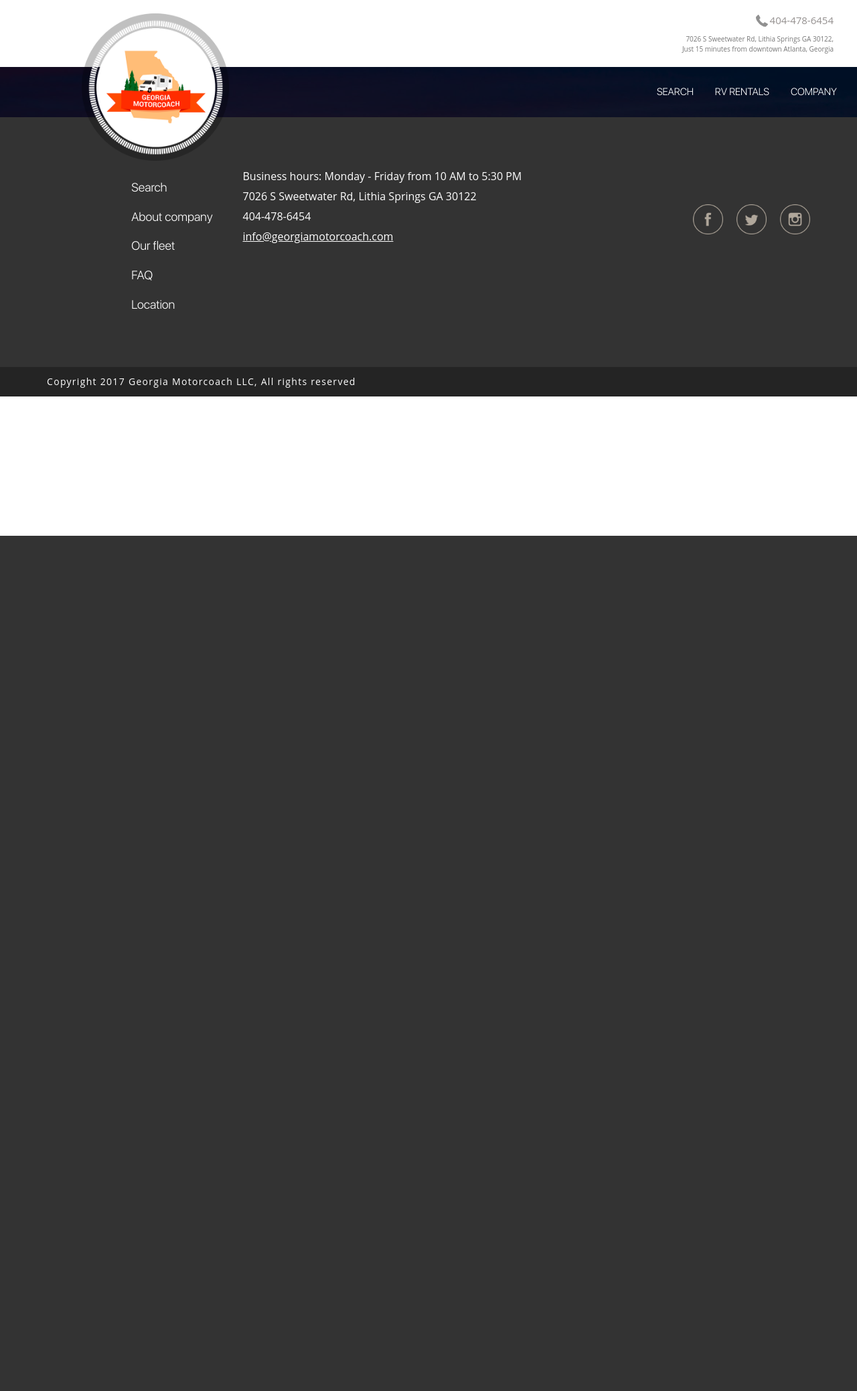
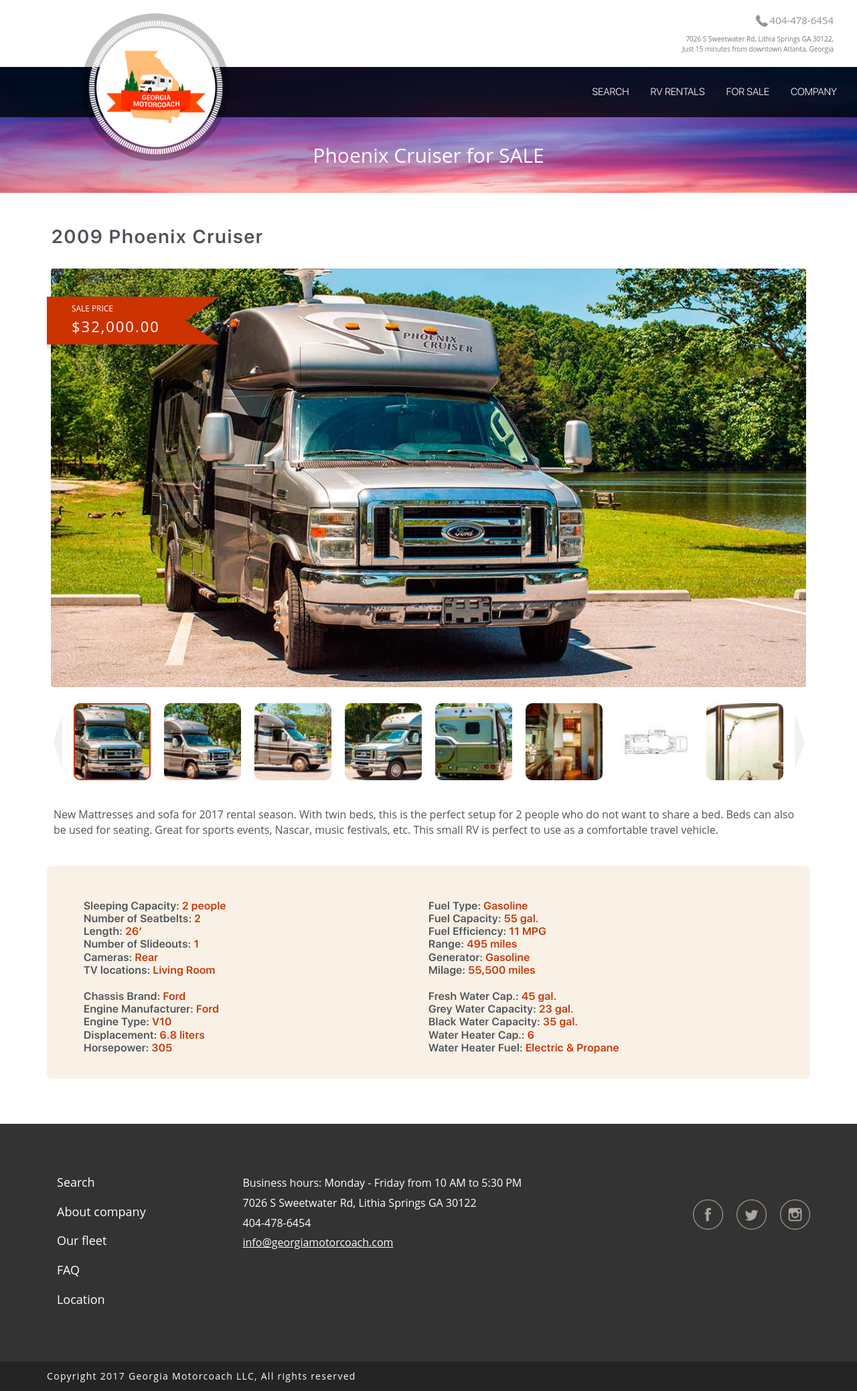
Before and after one commit to prodocik/GMCWebPhp, a PHP site: page /phoenixsale.html in a window 1280 px wide. Shown: the whole page at 67% size. Before the commit the page ends 800 px from the top, so only its background shows below. Run offline with PHP 8.4, Linux system fonts and the light colour scheme; some web fonts are replaced.

Commit message:
rv for sale
btcruiser
phoenix

```diff
--- a/css/style.css
+++ b/css/style.css
@@ -311,6 +311,11 @@ a {
   outline: 0;
 }
 
+.sub-menu .parentMenu:hover {
+  text-decoration: none;
+  color: #888888;
+}
+
 :focus {
   outline: 0;
 }
@@ -363,14 +368,15 @@ img button a {
   list-style: square;
   width: 100px;
   z-index: 7;
-  background-color: rgba(0, 0, 0, 1);
-  border-radius: 5px;
+  background-color: rgba(0, 0, 0, 0.8);
+  border-radius: 0px 0px 5px 5px;
+
 }
 
 .nav .sub-menu:hover .dropdown {
   position: absolute;
-  left: 10px;
-  top: -15px;
+  left: 5px;
+  top: 32px;
   -webkit-animation-name: example;
   animation-name: example;
   -webkit-animation-duration: 0.5s;
@@ -380,7 +386,7 @@ img button a {
 }
 
 .dropdown li {
-  padding-top: 25px;
+  padding-top: 15px;
   list-style: none;
   text-align: center;
 }
@@ -516,7 +522,7 @@ img button a {
 .nav-pills>li>ul>li.active>a, .nav-pills>li>ul>li.active>a:hover, .nav-pills>li>ul>li.active>a:focus {
   color: orange;
   text-decoration: none;
-  background-color: transparent;
+
 }
 
 .nav-pills>li.active>a, .nav-pills>li.active>a:hover, .nav-pills>li.active>a:focus {
@@ -529,6 +535,7 @@ img button a {
   background-color: transparent;
   color: orange;
 }
+
 
 .promotext {
   height: 100%;
--- a/func.php
+++ b/func.php
@@ -4,6 +4,9 @@
         }
  	      if ($_GET['page'] == 'ourfleet') {
         include ('ourfleet.php');
+        }
+        if ($_GET['page'] == 'ourfleet') {
+            include ('forsale.php');
         }
             if ($_GET['page'] == 'faq') {
         include ('faq.php');
@@ -21,6 +24,12 @@
         }
 	      if ($_GET['page'] == 'btcruiser') {
         include ('rv/btcruiser.php');
+        }
+        if ($_GET['page'] == 'btcruisersale') {
+        include ('rv/btcruisersale.php');
+        }
+        if ($_GET['page'] == 'phoenixsale') {
+        include ('rv/phoenixsale.php');
         }
 
 	      if ($_GET['page'] == 'vegas') {
--- a/mainMenu.php
+++ b/mainMenu.php
@@ -27,7 +27,7 @@
                     <div class="col-md-7 col-sm-9 col-xs-7 mainMenu">
                         <ul class="nav nav-pills ">
                             <li><a href="../">SEARCH</a></li>
-                            <li class="sub-menu"><a>RV RENTALS</a>
+                            <li class="sub-menu"><a class="parentMenu">RV RENTALS</a>
                                 <ul class="dropdown">
                                     <li><a href="ourfleet.html" >OUR FLEET</a></li>
                                     <li><a href="pricing">PRICING</a></li>
@@ -35,8 +35,8 @@
                                     <li><a href="package.html">PACKING <br>LIST</a></li>
                                 </ul>
                             </li>
-
-                            <li class="sub-menu rightcentred"><a>COMPANY</a>
+                           <li><a href="forsale">FOR SALE</a>
+                            <li class="sub-menu rightcentred"><a class="parentMenu">COMPANY</a>
                             <ul class="dropdown">
                                     <li><a href="about">ABOUT COMPANY</a></li>
                                     <li><a href="location">LOCATION</a></li>
--- a/menu.php
+++ b/menu.php
@@ -4,7 +4,8 @@
                 <label for="btn-menu"></label>
                 <ul class="list-menu">
                 <li><a href="../">SEARCH</a></li>
-                    <li><a href="ourfleet.html">OUR FLEET</a></li>
+                    <li><a href="ourfleet.html">OUR FLEET FOR RENT</a></li>
+                    <li><a href="forsale">FOR SALE</a>
                     <li><a href="pricing">PRICING</a></li>
                     <li><a href="faq.html">FAQ</a></li>
                       <li><a href="package.html">PACKING LIST</a></li>
--- /dev/null
+++ b/rv/phoenixsale.php
@@ -0,0 +1,94 @@
+<div class="container-fluid">
+            <div class=" promotext col-lg-12 col-md-12 col-xs-12">
+                <h1>Phoenix Cruiser for SALE</h1>
+
+    </div>
+        </div>
+       </header>
+    <div class="content">
+        <div class="product-item">
+            <div class="container">
+                <div class="row">
+                    <div class="col-md-12">
+                        <h1>2009 Phoenix Cruiser</h1>
+                        <div class="slider">
+                            <div class="slider-for">
+                                <div>
+                                    <div class="price"><small>SALE PRICE</small><span><big>$32,000.00</big></span></div><img src="images/more/phoenix/1.jpg" alt="Phoenix front"></div>
+                                <div>
+                                    <div class="price"><small>SALE PRICE</small><span><big>$32,000.00</big></span></div><img src="images/more/phoenix/2.jpg" alt="Phoenix 3/4"></div>
+                                <div>
+                                    <div class="price"><small>SALE PRICE</small><span><big>$32,000.00</big></span></div><img src="images/more/phoenix/3.jpg" alt="Phoenix side"></div>
+                                <div>
+                                    <div class="price"><small>SALE PRICE</small><span><big>$32,000.00</big></span></div><img src="images/more/phoenix/4.jpg" alt="Phoenix Slideout"></div>
+                                <div>
+                                    <div class="price"><small>SALE PRICE</small><span><big>$32,000.00</big></span></div><img src="images/more/phoenix/5.jpg" alt="Phoenix back"></div>
+                                <div>
+                                    <div class="price"><small>SALE PRICE</small><span><big>$32,000.00</big></span></div><img src="images/more/phoenix/6.jpg" alt="Phoenix interior"></div>
+                                <div>
+                                    <div class="price"><small>SALE PRICE</small><span><big>$32,000.00</big></span></div><img src="images/more/phoenix/7.jpg" alt="Phoenix floorplan"></div>
+                                <div>
+                                    <div class="price"><small>SALE PRICE</small><span><big>$32,000.00</big></span></div><img src="images/more/phoenix/8.jpg" alt="Phoenix shower"></div>
+                                <div>
+                                    <div class="price"><small>SALE PRICE</small><span><big>$32,000.00</big></span></div><img src="images/more/phoenix/9.jpg" alt="Phoenix front interior"></div>
+                            </div>
+                            <div class="slider-nav">
+                                <div><img src="images/more/phoenix/1_small.jpg" alt="Phoenix front preview"></div>
+                                <div><img src="images/more/phoenix/2_small.jpg" alt="Phoenix 3/4 preview"></div>
+                                <div><img src="images/more/phoenix/3_small.jpg" alt="Phoenix side preview"></div>
+                                <div><img src="images/more/phoenix/4_small.jpg" alt="Phoenix Slideout preview"></div>
+                                <div><img src="images/more/phoenix/5_small.jpg" alt="Phoenix back preview"></div>
+                                <div><img src="images/more/phoenix/6_small.jpg" alt="Phoenix interior preview"></div>
+                                <div><img src="images/more/phoenix/7_small.jpg" alt="Phoenix floorplan preview"></div>
+                                <div><img src="images/more/phoenix/8_small.jpg" alt="Phoenix shower preview"></div>
+                                <div><img src="images/more/phoenix/9_small.jpg" alt="Phoenix front interior preview"></div>
+                            </div>
+                        </div>
+                        <div class="desc">
+                            <p>New Mattresses and sofa for 2017 rental season. With twin beds, this is the perfect setup for 2 people who do not want to share a bed. Beds can also be used for seating. Great for sports events, Nascar, music festivals, etc. This small RV is perfect to use as a comfortable travel vehicle.</p>
+
+                        </div>
+                    </div>
+                </div>
+                <div class="row">
+                    <div class="col-md-12 col-sm-12">
+                        <div class="attr">
+                            <ul>
+                                <li>Sleeping Capacity: <span>2 people</span></li>
+                                <li>Number of Seatbelts: <span>2</span></li>
+                                <li>Length: <span>26’</span></li>
+                                <li>Number of Slideouts: <span>1</span></li>
+                                <li>Cameras: <span>Rear</span></li>
+                                <li>TV locations: <span>Living Room</span></li>
+                            </ul>
+                            <ul>
+                                <li>Fuel Type: <span>Gasoline</span></li>
+                                <li>Fuel Capacity: <span>55 gal.</span></li>
+                                <li>Fuel Efficiency: <span>11 MPG</span></li>
+                                <li>Range: <span>495 miles</span></li>
+                                <li>Generator: <span>Gasoline</span></li>
+                                <li>Milage: <span>55,500 miles</span></li>
+                            </ul>
+                            <div class="clearfix"></div>
+                            <ul>
+                                <li>Chassis Brand: <span>Ford</span></li>
+                                <li>Engine Manufacturer: <span>Ford</span></li>
+                                <li>Engine Type: <span>V10</span></li>
+                                <li>Displacement: <span>6.8 liters</span></li>
+                                <li>Horsepower: <span>305</span></li>
+                            </ul>
+                            <ul>
+                                <li>Fresh Water Cap.: <span>45 gal.</span></li>
+                                <li>Grey Water Capacity: <span>23 gal.</span></li>
+                                <li>Black Water Capacity: <span>35 gal.</span></li>
+                                <li>Water Heater Cap.: <span>6</span></li>
+                                <li>Water Heater Fuel: <span>Electric & Propane</span></li>
+                            </ul>
+                            <div class="clearfix"></div>
+                        </div>
+                    </div>
+                </div>
+                                   </div>
+              </div>
+        </div>
+    </div>
```
Also changed, not shown: forsale.php (added, +148 -0 lines), rv/btcruisersale.php (added, +91 -0 lines), privacy.php (line endings or trailing spaces). Lines whose indentation alone changed are shown as unchanged.
